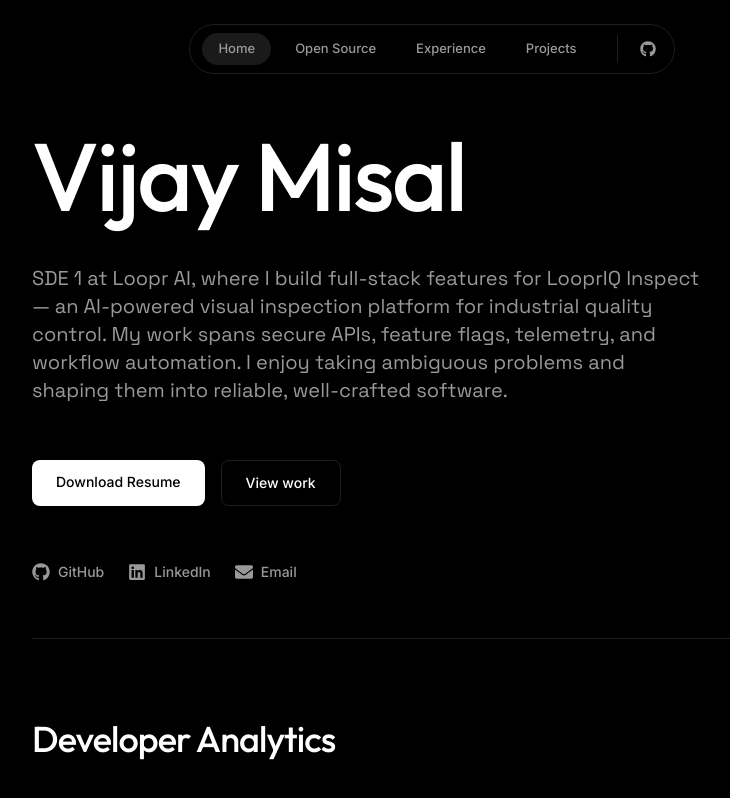
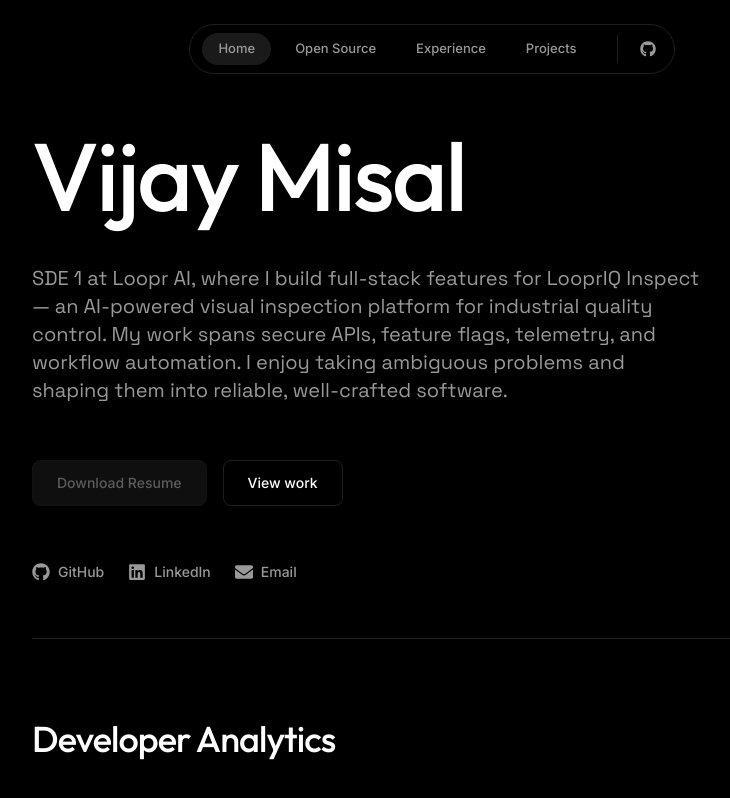
Before and after one commit to vjymisal0/portfolio-vijay, a Next.js app: page / in a window 1280 px wide. Shown: the whole page, without its empty margins (208-938 px from the left). Built offline with nearby package versions, Linux system fonts and the light colour scheme; no server answers.

Commit message:
style(intro): gray out download resume button temporarily

```diff
--- a/components/introduction.tsx
+++ b/components/introduction.tsx
@@ -45,14 +45,14 @@
           </motion.p>
 
           <motion.div variants={itemVariants} className="mt-8 flex flex-wrap gap-4">
-            <a
-              href="/resume.pdf"
-              target="_blank"
-              rel="noopener noreferrer"
-              className="rounded-lg bg-foreground px-6 py-3 text-sm font-medium text-background transition hover:opacity-90"
+            <button
+              type="button"
+              disabled
+              className="rounded-lg bg-muted text-muted-foreground px-6 py-3 text-sm font-medium cursor-not-allowed opacity-60 border border-border"
+              title="Resume updating soon"
             >
               Download Resume
-            </a>
+            </button>
             <a
               href="/#oss"
               className="rounded-lg border border-border px-6 py-3 text-sm font-medium text-foreground transition hover:border-foreground/40"
```
